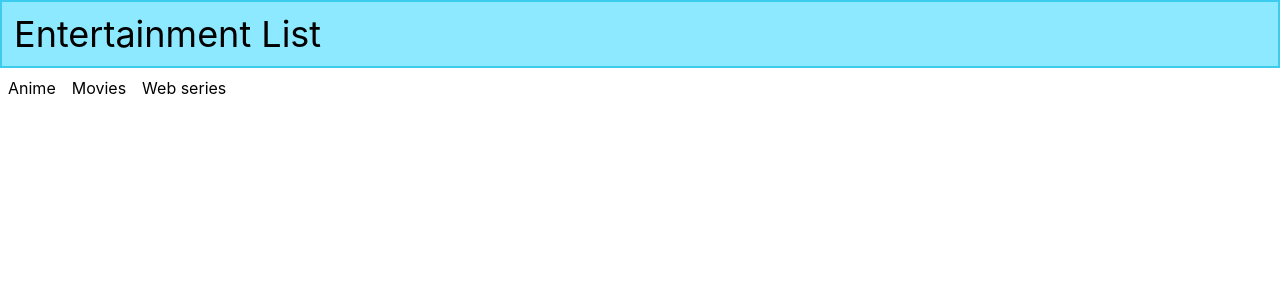
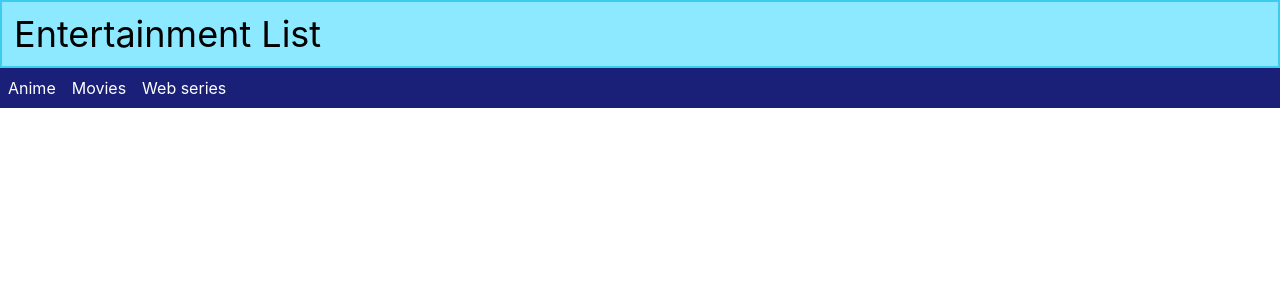
Before and after one commit to Kishan-Pal/Entertainment_list, a React (Create React App) app: page / in a window 1280 px wide. Shown: the top 300 px of the page. Built offline with nearby package versions, Linux system fonts and the light colour scheme.

Commit message:
modified style of nav

```diff
--- a/src/Nav.js
+++ b/src/Nav.js
@@ -3,14 +3,14 @@ import { Link } from "react-router-dom";
 const Nav = () => {
   return (
     <nav>
-      <ul class="flex flex-row">
-        <Link to="/anime" class="p-2">
+      <ul class="flex flex-row *:p-2 bg-[#1a2077] *:text-[#fff]">
+        <Link to="/anime" class="hover:bg-[#ff8383c4]">
           Anime
         </Link>
-        <Link to="/movies" class="p-2">
+        <Link to="/movies" class="hover:bg-[#ff8383c4]">
           Movies
         </Link>
-        <Link to="/web-series" class="p-2">
+        <Link to="/web-series" class="hover:bg-[#ff8383c4]">
           Web series
         </Link>
       </ul>
--- a/src/output.css
+++ b/src/output.css
@@ -567,6 +567,36 @@ video {
   background-color: rgb(141 233 255 / var(--tw-bg-opacity));
 }
 
+.bg-\[\#1c2055\] {
+  --tw-bg-opacity: 1;
+  background-color: rgb(28 32 85 / var(--tw-bg-opacity));
+}
+
+.bg-\[\#262c80\] {
+  --tw-bg-opacity: 1;
+  background-color: rgb(38 44 128 / var(--tw-bg-opacity));
+}
+
+.bg-\[\#3b44c1\] {
+  --tw-bg-opacity: 1;
+  background-color: rgb(59 68 193 / var(--tw-bg-opacity));
+}
+
+.bg-\[\#262d91\] {
+  --tw-bg-opacity: 1;
+  background-color: rgb(38 45 145 / var(--tw-bg-opacity));
+}
+
+.bg-\[\#1b26be\] {
+  --tw-bg-opacity: 1;
+  background-color: rgb(27 38 190 / var(--tw-bg-opacity));
+}
+
+.bg-\[\#1a2077\] {
+  --tw-bg-opacity: 1;
+  background-color: rgb(26 32 119 / var(--tw-bg-opacity));
+}
+
 .p-3 {
   padding: 0.75rem;
 }
@@ -597,3 +627,35 @@ code {
   font-family: source-code-pro, Menlo, Monaco, Consolas, "Courier New",
     monospace;
 }
+
+.\*\:bg-\[\#000\] > * {
+  --tw-bg-opacity: 1;
+  background-color: rgb(0 0 0 / var(--tw-bg-opacity));
+}
+
+.\*\:p-2 > * {
+  padding: 0.5rem;
+}
+
+.\*\:text-\[\*fff\] > * {
+  color: *fff;
+}
+
+.\*\:text-\[\#fff\] > * {
+  --tw-text-opacity: 1;
+  color: rgb(255 255 255 / var(--tw-text-opacity));
+}
+
+.hover\:bg-\[\#ff8383c4\]:hover {
+  background-color: #ff8383c4;
+}
+
+.\*\:hover\:bg-\[\#000\]:hover > * {
+  --tw-bg-opacity: 1;
+  background-color: rgb(0 0 0 / var(--tw-bg-opacity));
+}
+
+.\*\:hover\:\*\:bg-\[\#000\] > *:hover > * {
+  --tw-bg-opacity: 1;
+  background-color: rgb(0 0 0 / var(--tw-bg-opacity));
+}
```
